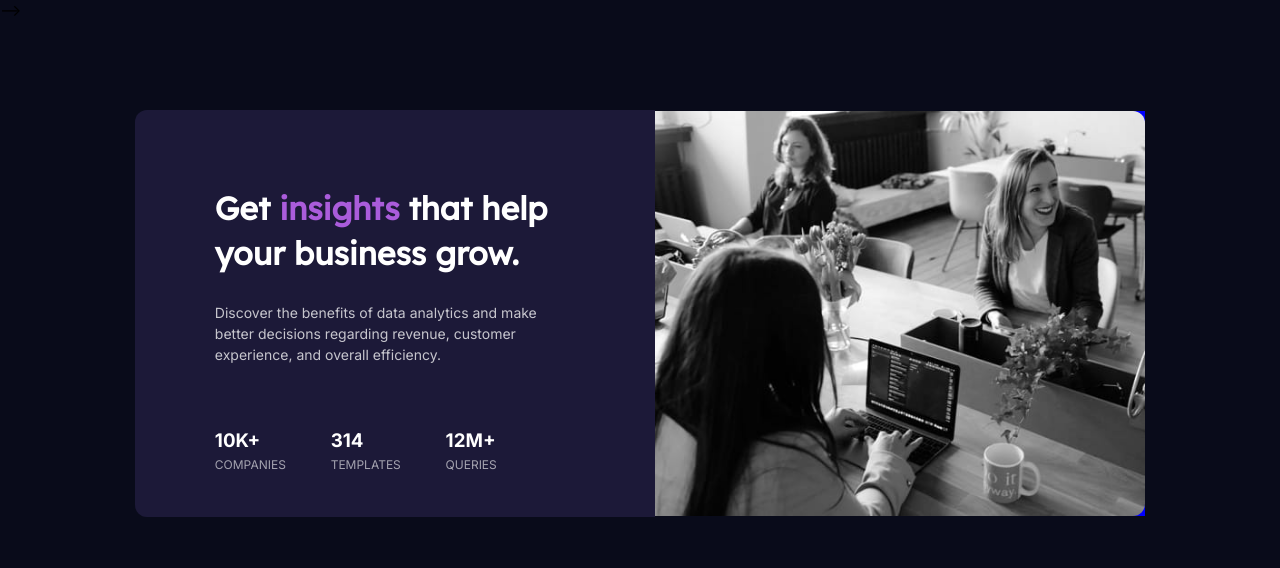
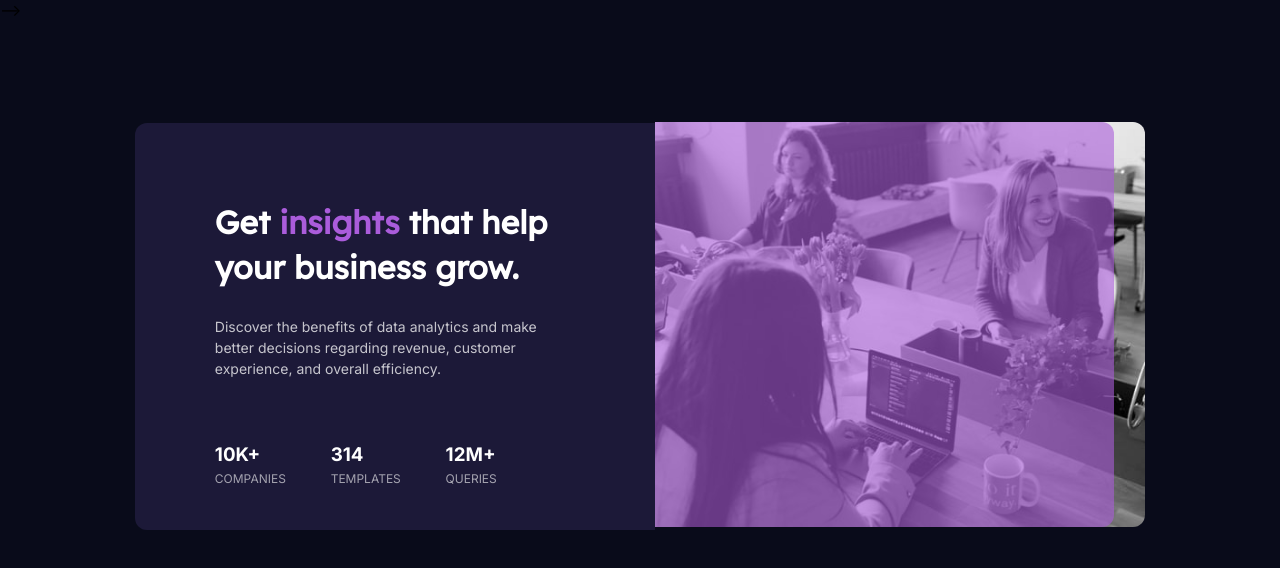
Before and after one commit to Brisa-Codes/stats-preview-card-component-main, a plain HTML site: page index.html in a window 1280 px wide. Drawn offline with Linux system fonts and the light colour scheme.

Commit message:
Feat: Image Overlay

```diff
--- a/CSS/styles.css
+++ b/CSS/styles.css
@@ -24,7 +24,7 @@ body {
     display: flex;
     justify-content: center;
     align-items: center;
-    margin: 7% 5%;
+    margin: 8% 5% 5% 5%;
 }
 
 .card__wrapper {
@@ -86,17 +86,19 @@ body {
     font-size: 12px;
 }
 
-.card__img {
-    overflow: hidden;
-    height: 405px;
-    background-size: cover;
-    background-repeat: no-repeat;
-    background: blue;
-    background: linear-gradient(rgb(170, 92, 219), rgb(170, 92, 219), url(/images/image-header-desktop.jpg));
-}
-
-
 .card__img img {
     height: 405px;
     border-radius: 0 12px 12px 0;
+    position: relative;
 }
+
+.image__overlay {
+    position: absolute;
+    width: 35.9%;
+    border-radius: 0 12px 12px 0;
+    height: 405px;
+    background: var(--soft-violet);
+    z-index: 1;
+    overflow: hidden;
+    opacity: 0.6;
+}
--- a/index.html
+++ b/index.html
@@ -41,6 +41,7 @@
       </div>
     </div>
     <div class="card__img">
+      <div class="image__overlay"></div>
       <img src="./images/image-header-desktop.jpg" alt="image-desktop">
     </div>
   </div>
```
